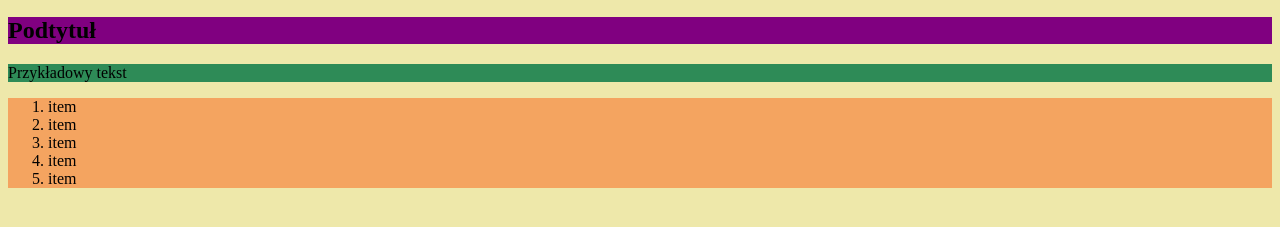
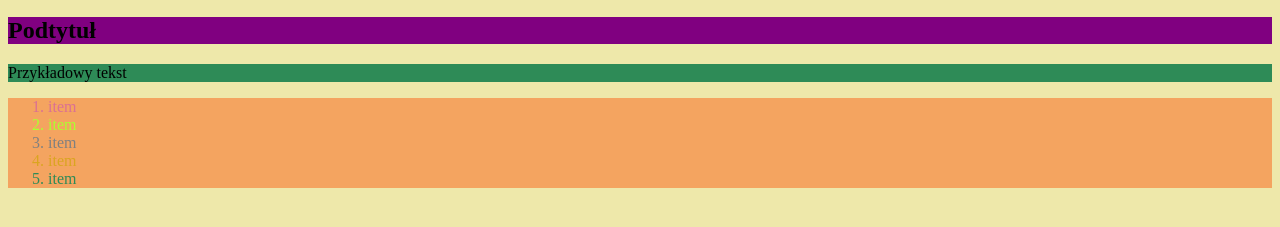
Before and after one commit to joannaskrzypinska2/20-css-kolory-tla-i-czcionek, a plain HTML site: page index.html in a window 1280 px wide. Shown: the part 101-328 px from the top of the page. Drawn offline with Linux system fonts and the light colour scheme.

Commit message:
4 punkt zrobiony

```diff
--- a/css/style.css
+++ b/css/style.css
@@ -16,3 +16,18 @@ ol {
 h2 + p {
     background-color: seagreen;
 }
+.item1 {
+    color: palevioletred;
+}
+.item2 {
+    color: greenyellow
+}
+.item3 {
+    color: grey
+}
+.item4 {
+    color: goldenrod
+}
+.item5 {
+    color:seagreen
+}
--- a/index.html
+++ b/index.html
@@ -12,11 +12,11 @@
     <h2>Podtytuł</h2>
     <p>Przykładowy tekst</p>
     <ol>
-        <li>item</li>
-        <li>item</li>
-        <li>item</li>
-        <li>item</li>
-        <li>item</li>
+        <li class="item1">item</li>
+        <li class="item2">item</li>
+        <li class="item3">item</li>
+        <li class="item4">item</li>
+        <li class="item5">item</li>
     </ol>
 </body>
 </html>
```
